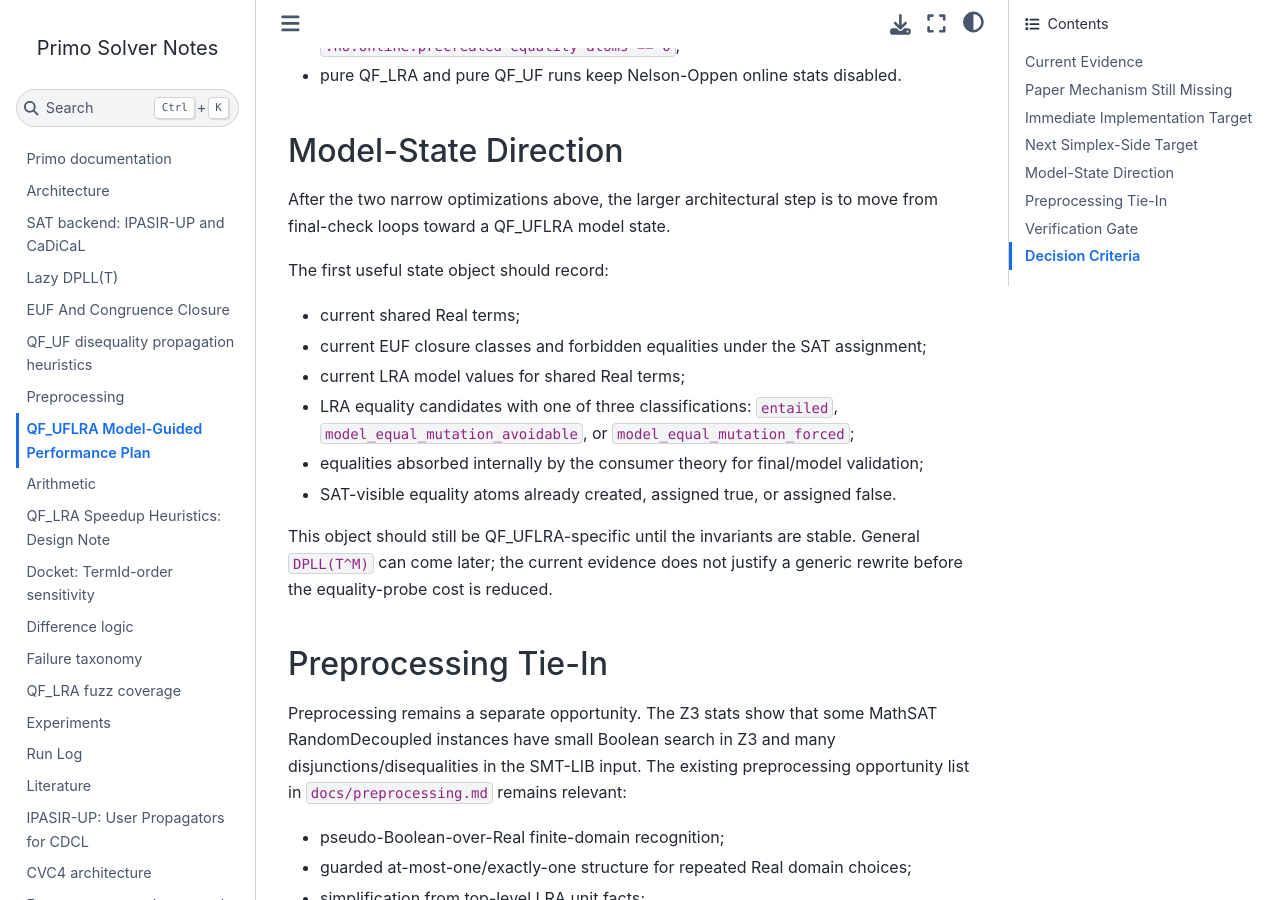
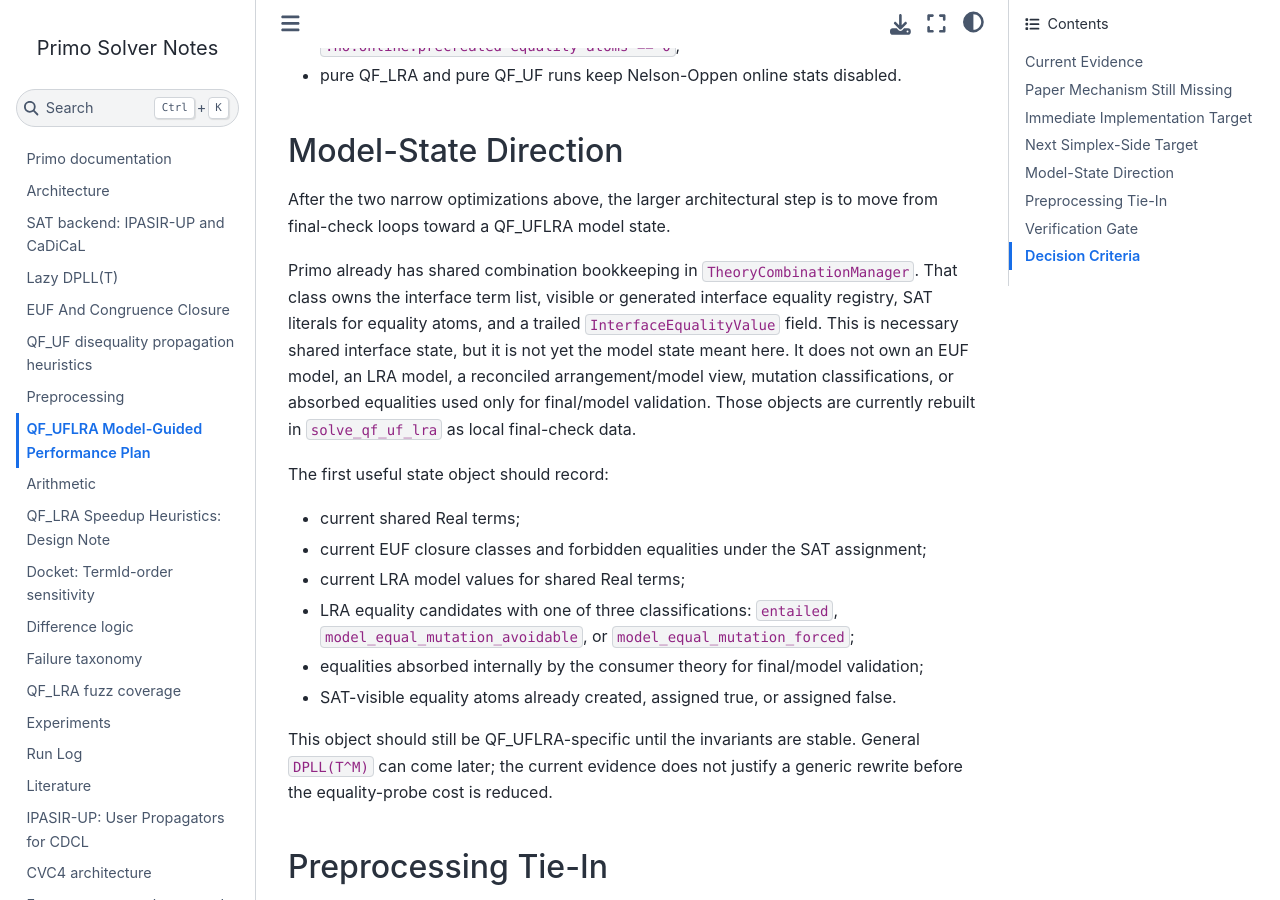
Before and after one commit to primo-solver/primo, a Jupyter Book: the page built from docs/qf-uflra-model-guided-performance.md, in a window 1280 px wide and 900 px high, scrolled down 4709 px. Built offline with Jupyter Book 1.0.4 settings and Sphinx 7.4.7 and the Sphinx Book theme 1.1.4, drawn with Linux system fonts in a browser that asks for light colours.

Commit message:
Clarify combination state versus model state

```diff
--- a/docs/qf-uflra-model-guided-performance.md
+++ b/docs/qf-uflra-model-guided-performance.md
@@ -190,6 +190,15 @@ Required tests:
 After the two narrow optimizations above, the larger architectural step is to
 move from final-check loops toward a QF_UFLRA model state.
 
+Primo already has shared combination bookkeeping in `TheoryCombinationManager`.
+That class owns the interface term list, visible or generated interface equality
+registry, SAT literals for equality atoms, and a trailed
+`InterfaceEqualityValue` field. This is necessary shared interface state, but it
+is not yet the model state meant here. It does not own an EUF model, an LRA
+model, a reconciled arrangement/model view, mutation classifications, or
+absorbed equalities used only for final/model validation. Those objects are
+currently rebuilt in `solve_qf_uf_lra` as local final-check data.
+
 The first useful state object should record:
 
 - current shared Real terms;
```
Also changed, not shown: docs/papers/model-based-theory-combination.md (+5 -1 lines).
